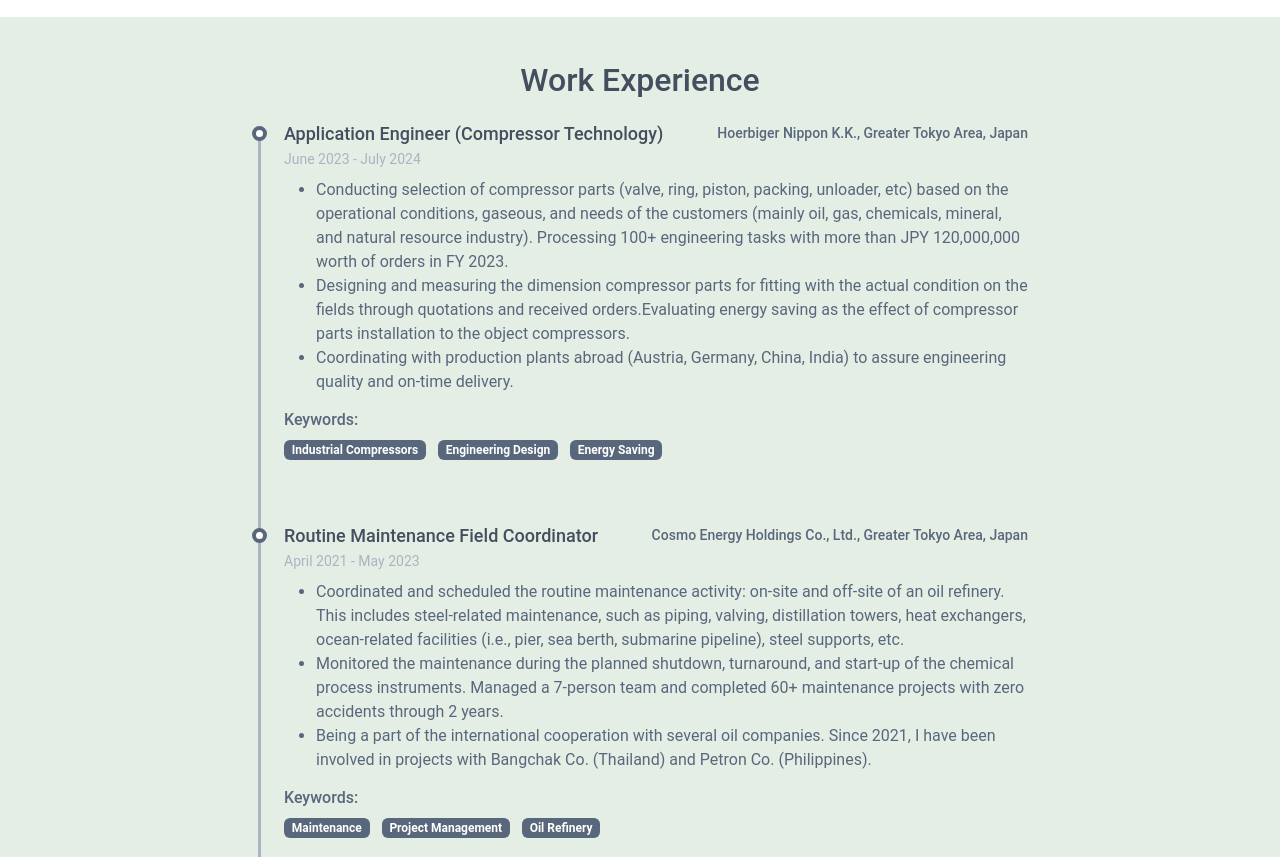
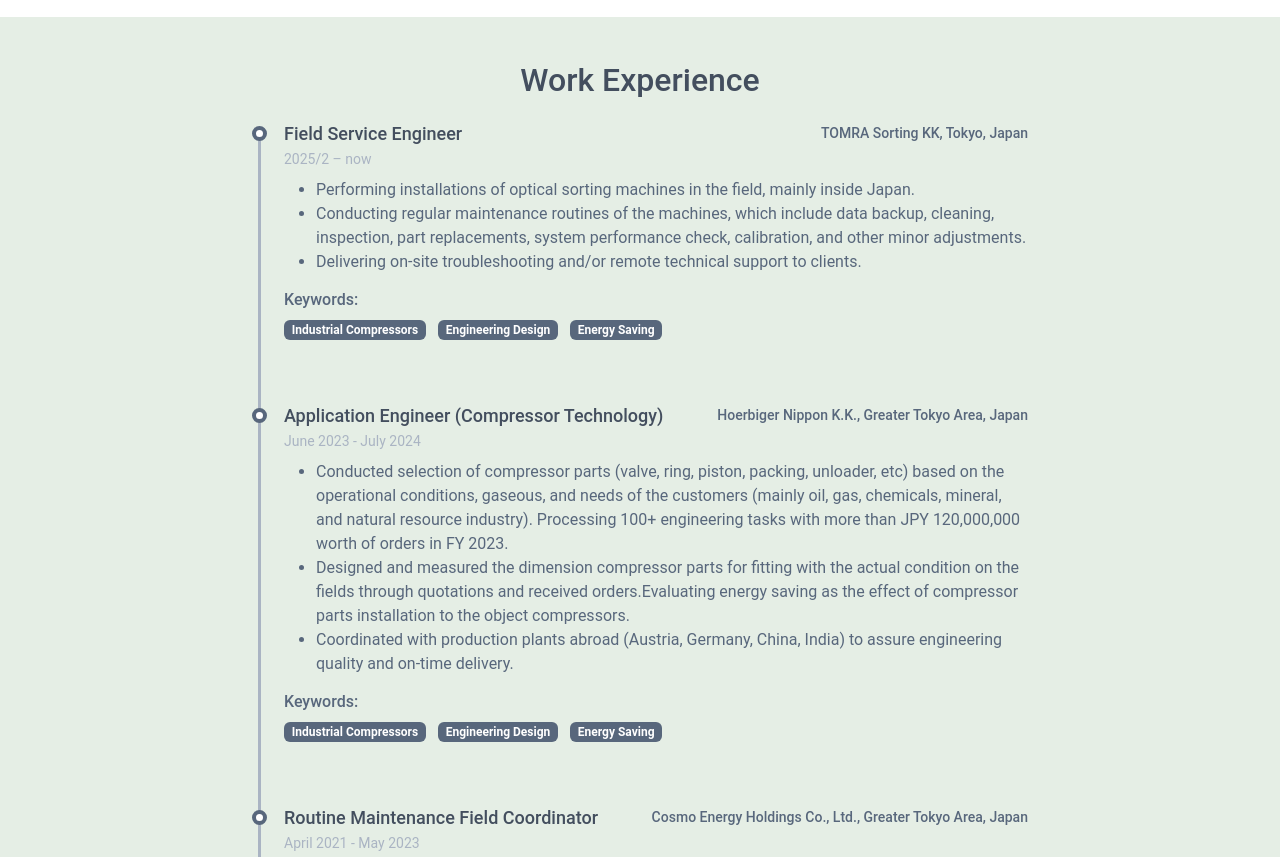
Before and after one commit to oonggaboong/portfolio.github.io, a website: page index.html in a window 1280 px wide. Shown: the part 1280-2137 px from the top of the page. Drawn offline with nearby package versions, Linux system fonts and the light colour scheme.

Commit message:
Update index.html

```diff
--- a/index.html
+++ b/index.html
@@ -164,6 +164,33 @@
 
                   <div class="resume-timeline-item-header mb-2">
                     <div class="d-flex flex-column flex-md-row">
+                        <h3 class="resume-position-title font-weight-bold mb-1">Field Service Engineer</h3>
+                        <div class="resume-company-name ms-auto">TOMRA Sorting KK, Tokyo, Japan</div>
+                    </div><!--//row-->
+                    <div class="resume-position-time">2025/2 – now</div>
+                  </div><!--//resume-timeline-item-header-->
+                  <div class="resume-timeline-item-desc">
+                    <ul>
+                        <li>Performing installations of optical sorting machines in the field, mainly inside Japan.
+                        </li>
+                        <li>Conducting regular maintenance routines of the machines, which include data backup, cleaning, inspection, part replacements, system performance check, calibration, and other minor adjustments.
+                        </li>
+                        <li>Delivering on-site troubleshooting and/or remote technical support to clients.</li>
+                    </ul>
+                    <h4 class="resume-timeline-item-desc-heading font-weight-bold">Keywords:</h4>
+                    <ul class="list-inline">
+                      <li class="list-inline-item"><span class="badge bg-secondary badge-pill">Industrial Compressors</span></li>
+                      <li class="list-inline-item"><span class="badge bg-secondary badge-pill">Engineering Design</span></li>
+                      <li class="list-inline-item"><span class="badge bg-secondary badge-pill">Energy Saving</span></li>
+                    </ul>
+                  </div><!--//resume-timeline-item-desc-->
+
+                </article><!--//resume-timeline-item-->
+
+                <article class="resume-timeline-item position-relative pb-5">
+
+                  <div class="resume-timeline-item-header mb-2">
+                    <div class="d-flex flex-column flex-md-row">
                         <h3 class="resume-position-title font-weight-bold mb-1">Application Engineer (Compressor Technology)</h3>
                         <div class="resume-company-name ms-auto">Hoerbiger Nippon K.K., Greater Tokyo Area, Japan</div>
                     </div><!--//row-->
@@ -171,11 +198,11 @@
                   </div><!--//resume-timeline-item-header-->
                   <div class="resume-timeline-item-desc">
                     <ul>
-                        <li>Conducting selection of compressor parts (valve, ring, piston, packing, unloader, etc) based on the operational conditions, gaseous, and needs of the customers (mainly oil, gas, chemicals, mineral, and natural resource industry).  Processing 100+ engineering tasks with more than JPY 120,000,000 worth of orders in FY 2023.
+                        <li>Conducted selection of compressor parts (valve, ring, piston, packing, unloader, etc) based on the operational conditions, gaseous, and needs of the customers (mainly oil, gas, chemicals, mineral, and natural resource industry).  Processing 100+ engineering tasks with more than JPY 120,000,000 worth of orders in FY 2023.
                         </li>
-                        <li>Designing and measuring the dimension compressor parts for fitting with the actual condition on the fields through quotations and received orders.Evaluating energy saving as the effect of compressor parts installation to the object compressors.
+                        <li>Designed and measured the dimension compressor parts for fitting with the actual condition on the fields through quotations and received orders.Evaluating energy saving as the effect of compressor parts installation to the object compressors.
                         </li>
-                        <li>Coordinating with production plants abroad (Austria, Germany, China, India) to assure engineering quality and on-time delivery. </li>
+                        <li>Coordinated with production plants abroad (Austria, Germany, China, India) to assure engineering quality and on-time delivery. </li>
                     </ul>
                     <h4 class="resume-timeline-item-desc-heading font-weight-bold">Keywords:</h4>
                     <ul class="list-inline">
@@ -408,14 +435,14 @@
             <small class="text-muted font-weight-normal">(Professional)</small>
           </li>
           <li class="mb-3 align-middle">
-            <img src="https://upload.wikimedia.org/wikipedia/en/thumb/b/ba/Flag_of_Germany.svg/800px-Flag_of_Germany.svg.png" style="width:30px;height:20px;">
-            <span class="resume-lang-name font-weight-bold">German</span>
+            <img src="https://upload.wikimedia.org/wikipedia/commons/thumb/4/41/Flag_of_West_Java_%28vectorised%29.svg/1280px-Flag_of_West_Java_%28vectorised%29.svg.png" style="width:30px;height:20px;">
+            <span class="resume-lang-name font-weight-bold">Sundanese</span>
             <small class="text-muted font-weight-normal">(Intermediate)</small>
           </li>
           <li class="mb-3 align-middle">
-            <img src="https://upload.wikimedia.org/wikipedia/commons/thumb/4/41/Flag_of_West_Java_%28vectorised%29.svg/1280px-Flag_of_West_Java_%28vectorised%29.svg.png" style="width:30px;height:20px;">
-            <span class="resume-lang-name font-weight-bold">Sundanese</span>
-            <small class="text-muted font-weight-normal">(Intermediate)</small>
+            <img src="https://upload.wikimedia.org/wikipedia/en/thumb/b/ba/Flag_of_Germany.svg/800px-Flag_of_Germany.svg.png" style="width:30px;height:20px;">
+            <span class="resume-lang-name font-weight-bold">German</span>
+            <small class="text-muted font-weight-normal">(Beginner)</small>
           </li>
           <li>
             <img src="https://cdn.britannica.com/79/5779-050-46C999AF/Flag-Saudi-Arabia.jpg" style="width:30px;height:20px;">
@@ -609,7 +636,7 @@
   <div class="container">
       <div class="row text-start justify-content-between text-center fs-6">
         <div class="col col-12 text-justify" style="color:rgb(255, 255, 255)">
-          Oonggaboong @2024
+          Oonggaboong @2025
         </div>
       </div>
   </div>
```
